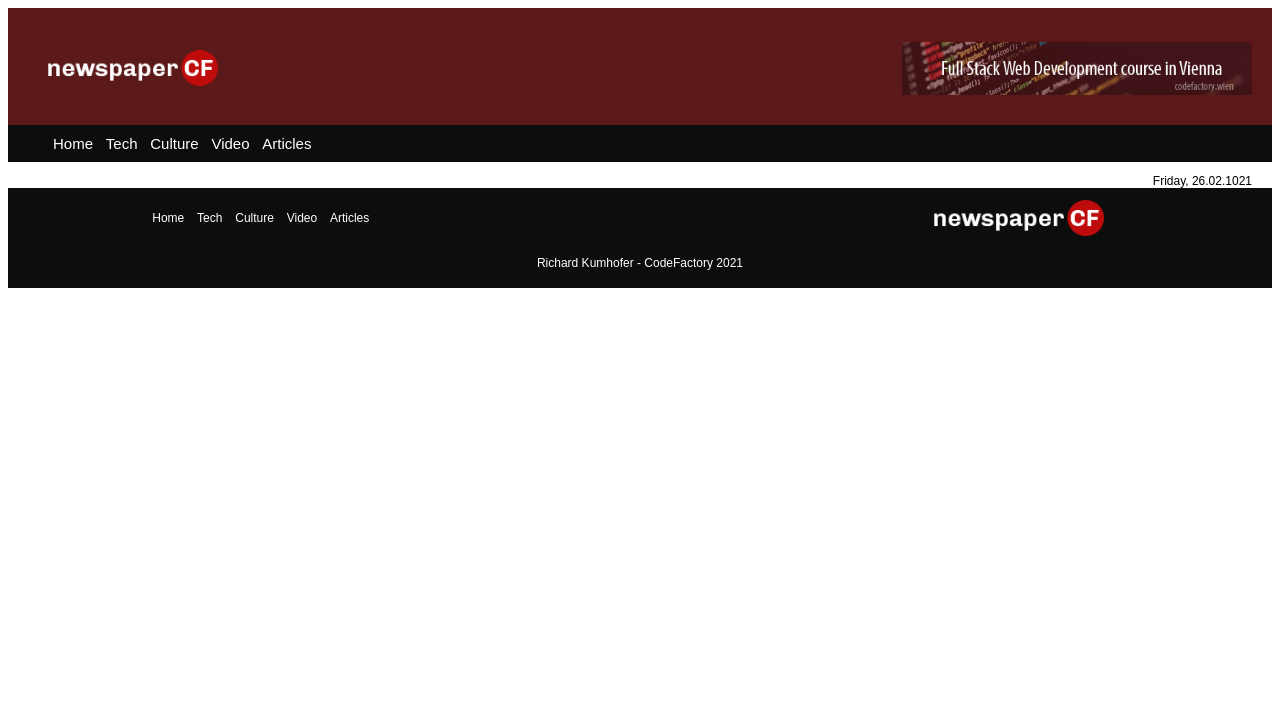
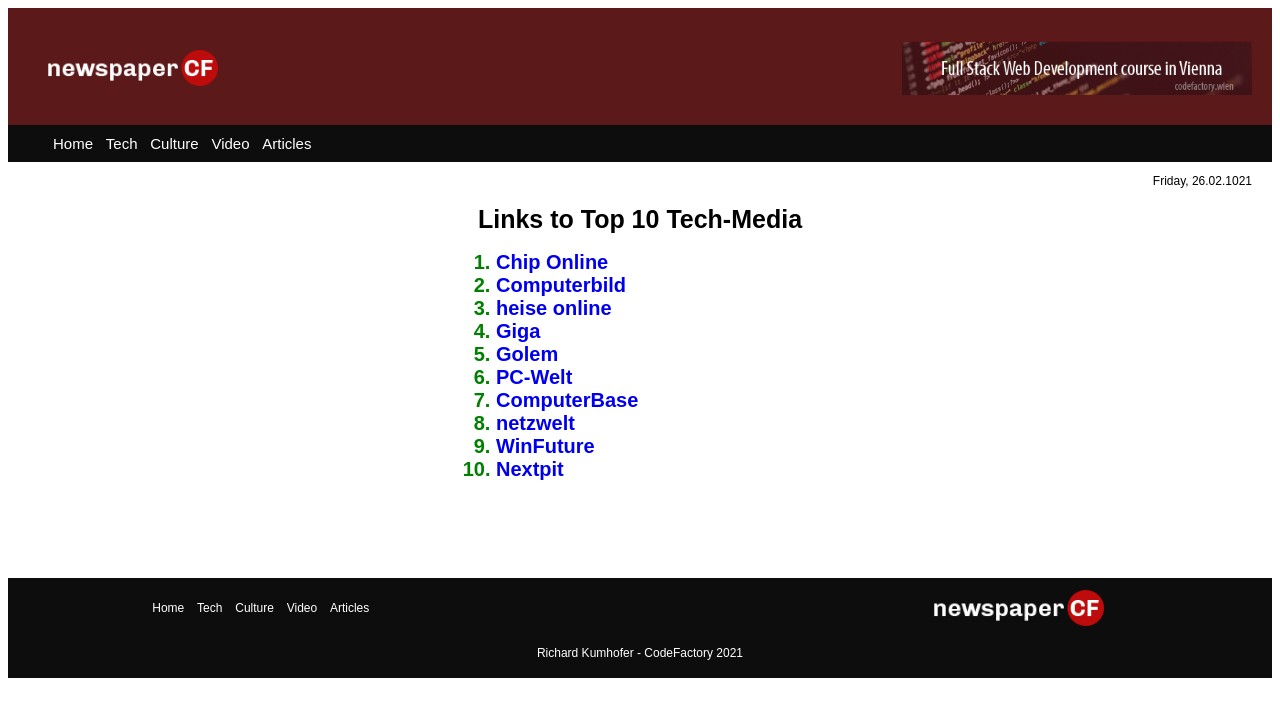
Before and after one commit to RichardAlmer/FE21-CR2-Kumhofer-Richard, a plain HTML site: page HTML/tech.html in a window 1280 px wide. Drawn offline with Linux system fonts and the light colour scheme.

Commit message:
finished CR

```diff
--- /dev/null
+++ b/CSS_Sass/culture.sass
@@ -0,0 +1,17 @@
+// styesheet for main in culture
+
+#main
+    text-align: center
+
+    h1
+        font-size: 3em
+        color: red
+    h2
+        font-size: 2em
+
+    #text
+        width: 70vw
+        border: 5px solid blue
+
+    button
+        margin-top: 2em
--- /dev/null
+++ b/CSS_Sass/tech.sass
@@ -0,0 +1,18 @@
+// styesheet for main in tech
+
+#main
+
+    h1
+        text-align: center
+        font-size: 2.5em
+
+    ol
+        margin: 0 0 0 35vw
+        color: green
+        font-weight: bold
+
+    li
+        font-size: 2em
+
+    a
+        text-decoration: none
--- /dev/null
+++ b/CSS_Sass/video.sass
@@ -0,0 +1,12 @@
+// styesheet for main in video
+
+#main
+    text-align: center
+
+    h1
+        font-size: 3em
+        color: blue
+
+    iframe
+        margin: 2em
+        width: 70vw
--- a/HTML/tech.html
+++ b/HTML/tech.html
@@ -5,6 +5,7 @@
     <meta http-equiv="X-UA-Compatible" content="IE=edge">
     <meta name="viewport" content="width=device-width, initial-scale=1.0">
     <link rel="stylesheet" href="../CSS_Sass/style.css">
+    <link rel="stylesheet" href="../CSS_Sass/tech.css">
     <title>Tech</title>
 </head>
 <body>
@@ -26,7 +27,19 @@
             <p>Friday, 26.02.1021</p>
         </header>
         <div id="main">
-
+            <h1>Links to Top 10 Tech-Media</h1>
+            <ol>
+                <li><a href="https://www.chip.de/">Chip Online</a></li>
+                <li><a href="https://www.computerbild.de/">Computerbild</a></li>
+                <li><a href="https://www.heise.de/">heise online</a></li>
+                <li><a href="https://www.giga.de/">Giga</a></li>
+                <li><a href="https://www.golem.de/sonstiges/zustimmung/auswahl.html?from=https%3A%2F%2Fwww.golem.de%2F">Golem</a></li>
+                <li><a href="https://www.pcwelt.de/">PC-Welt</a></li>
+                <li><a href="https://www.computerbase.de/">ComputerBase</a></li>
+                <li><a href="https://www.netzwelt.de/">netzwelt</a></li>
+                <li><a href="https://winfuture.de/">WinFuture</a></li>
+                <li><a href="https://www.nextpit.de/">Nextpit</a></li>
+            </ol>
         </div>
         <footer>
             <nav>
```
Also changed, not shown: HTML/culture.html (+7 -1 lines), HTML/video.html (+7 -1 lines), CSS_Sass/culture.css (added), CSS_Sass/tech.css (added), CSS_Sass/video.css (added), 3 other files.
